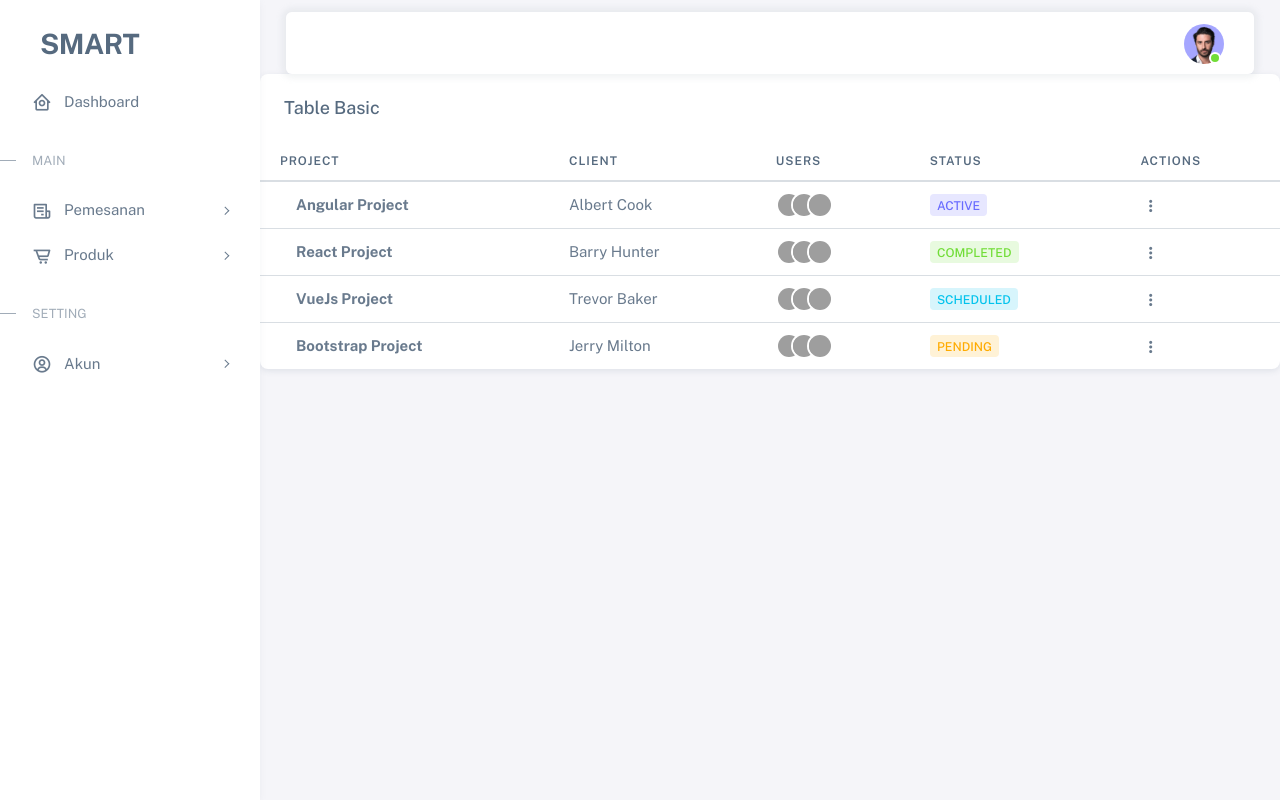
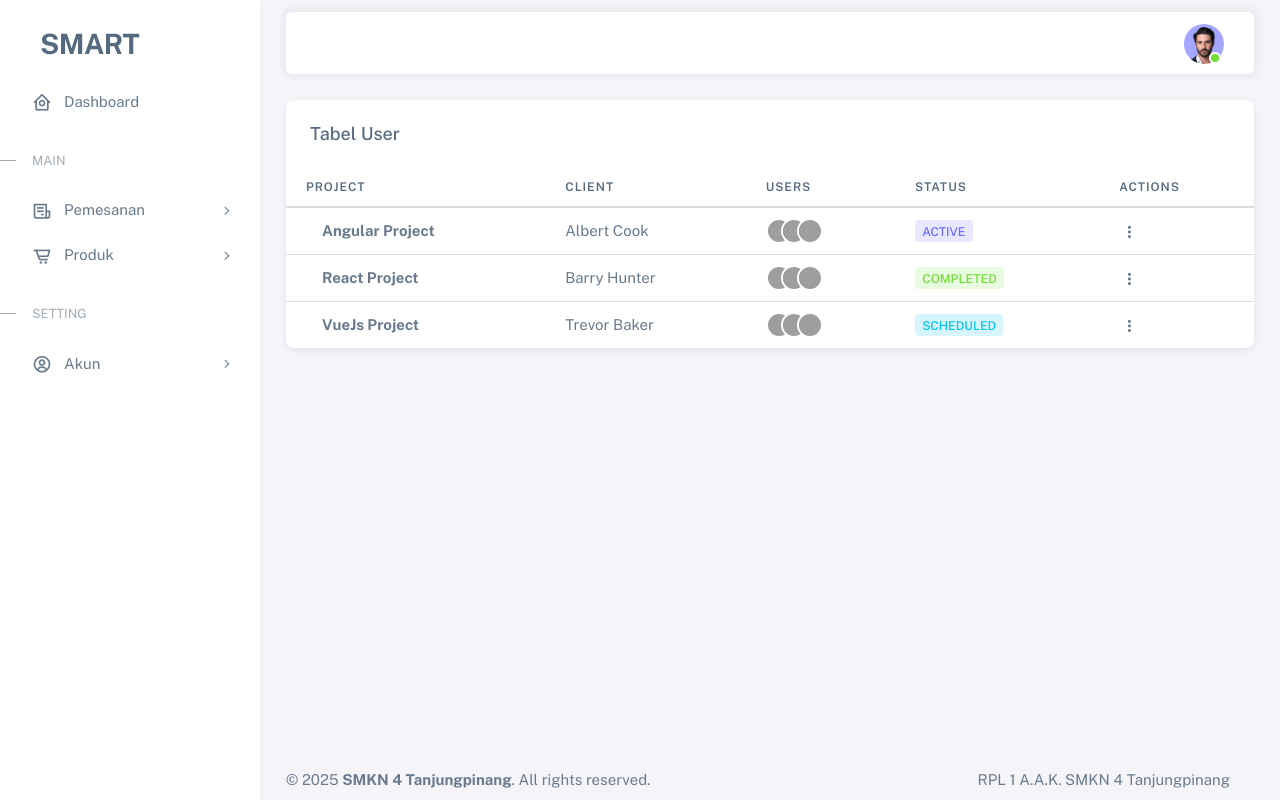
Before and after one commit to athalantis/SMart, a PHP site: page /dashmind.php in a window 1280 px wide. Run offline with PHP 8.4, Linux system fonts and the light colour scheme; the visitor is signed in with stand-in values (Sample User, id 1); grey boxes are pictures that could not be loaded.

Commit message:
panel admin (tabel yang berisi data user, dan sekaligus panel kontrol bagi admin untuk mengubah role user)

```diff
--- a/dashmind.php
+++ b/dashmind.php
@@ -1,15 +1,14 @@
 <?php
 include (".includes/header.php");
 $title = "Admin's Dashboard";
+
 // Menyertakan file untuk menampilkan notifikasi (jika ada)
-
-// ini budi
-//dor
 include '.includes/toast_notification.php';
 ?>
 
+<div class="container-xxl flex-grow-1 container-p-y">
     <div class="card">
-        <h5 class="card-header">Table Basic</h5>
+        <h5 class="card-header">Tabel User</h5>
         <div class="table-responsive text-nowrap">
             <table class="table">
                 <thead>
@@ -22,18 +21,19 @@ include '.includes/toast_notification.php';
                     </tr>
                 </thead>
                 <tbody class="table-border-bottom-0">
+                    <!-- Angular Project -->
                     <tr>
                         <td><i class="fab fa-angular fa-lg text-danger me-3"></i> <strong>Angular Project</strong></td>
                         <td>Albert Cook</td>
                         <td>
                             <ul class="list-unstyled users-list m-0 avatar-group d-flex align-items-center">
-                            <li data-bs-toggle="tooltip" data-popup="tooltip-custom" data-bs-placement="top" class="avatar avatar-xs pull-up" title="" data-bs-original-title="Lilian Fuller">
+                                <li data-bs-toggle="tooltip" title="Lilian Fuller" class="avatar avatar-xs pull-up">
                                     <img src="../assets/img/avatars/5.png" alt="Avatar" class="rounded-circle">
                                 </li>
-                            <li data-bs-toggle="tooltip" data-popup="tooltip-custom" data-bs-placement="top" class="avatar avatar-xs pull-up" title="" data-bs-original-title="Sophia Wilkerson">
+                                <li data-bs-toggle="tooltip" title="Sophia Wilkerson" class="avatar avatar-xs pull-up">
                                     <img src="../assets/img/avatars/6.png" alt="Avatar" class="rounded-circle">
                                 </li>
-                            <li data-bs-toggle="tooltip" data-popup="tooltip-custom" data-bs-placement="top" class="avatar avatar-xs pull-up" title="" data-bs-original-title="Christina Parker">
+                                <li data-bs-toggle="tooltip" title="Christina Parker" class="avatar avatar-xs pull-up">
                                     <img src="../assets/img/avatars/7.png" alt="Avatar" class="rounded-circle">
                                 </li>
                             </ul>
@@ -41,28 +41,30 @@ include '.includes/toast_notification.php';
                         <td><span class="badge bg-label-primary me-1">Active</span></td>
                         <td>
                             <div class="dropdown">
-                                <button type="button" class="btn p-0 dropdown-toggle hide-arrow" data-bs-toggle="dropdown" aria-expanded="false">
+                                <button type="button" class="btn p-0 dropdown-toggle hide-arrow" data-bs-toggle="dropdown">
                                     <i class="bx bx-dots-vertical-rounded"></i>
                                 </button>
                                 <div class="dropdown-menu">
-                                        <a class="dropdown-item" href="javascript:void(0);"><i class="bx bx-edit-alt me-1"></i> Edit</a>
-                                        <a class="dropdown-item" href="javascript:void(0);"><i class="bx bx-trash me-1"></i> Delete</a>
+                                    <a class="dropdown-item" href="#"><i class="bx bx-edit-alt me-1"></i> Edit</a>
+                                    <a class="dropdown-item" href="#"><i class="bx bx-trash me-1"></i> Delete</a>
                                 </div>
                             </div>
                         </td>
                     </tr>
+
+                    <!-- React Project -->
                     <tr>
                         <td><i class="fab fa-react fa-lg text-info me-3"></i> <strong>React Project</strong></td>
                         <td>Barry Hunter</td>
                         <td>
                             <ul class="list-unstyled users-list m-0 avatar-group d-flex align-items-center">
-                            <li data-bs-toggle="tooltip" data-popup="tooltip-custom" data-bs-placement="top" class="avatar avatar-xs pull-up" title="" data-bs-original-title="Lilian Fuller">
+                                <li data-bs-toggle="tooltip" title="Lilian Fuller" class="avatar avatar-xs pull-up">
                                     <img src="../assets/img/avatars/5.png" alt="Avatar" class="rounded-circle">
                                 </li>
-                            <li data-bs-toggle="tooltip" data-popup="tooltip-custom" data-bs-placement="top" class="avatar avatar-xs pull-up" title="" data-bs-original-title="Sophia Wilkerson">
+                                <li data-bs-toggle="tooltip" title="Sophia Wilkerson" class="avatar avatar-xs pull-up">
                                     <img src="../assets/img/avatars/6.png" alt="Avatar" class="rounded-circle">
                                 </li>
-                            <li data-bs-toggle="tooltip" data-popup="tooltip-custom" data-bs-placement="top" class="avatar avatar-xs pull-up" title="" data-bs-original-title="Christina Parker">
+                                <li data-bs-toggle="tooltip" title="Christina Parker" class="avatar avatar-xs pull-up">
                                     <img src="../assets/img/avatars/7.png" alt="Avatar" class="rounded-circle">
                                 </li>
                             </ul>
@@ -70,28 +72,30 @@ include '.includes/toast_notification.php';
                         <td><span class="badge bg-label-success me-1">Completed</span></td>
                         <td>
                             <div class="dropdown">
-                                <button type="button" class="btn p-0 dropdown-toggle hide-arrow" data-bs-toggle="dropdown" aria-expanded="false">
+                                <button type="button" class="btn p-0 dropdown-toggle hide-arrow" data-bs-toggle="dropdown">
                                     <i class="bx bx-dots-vertical-rounded"></i>
                                 </button>
                                 <div class="dropdown-menu">
-                                        <a class="dropdown-item" href="javascript:void(0);"><i class="bx bx-edit-alt me-2"></i> Edit</>
-                                        <a class="dropdown-item" href="javascript:void(0);"><i class="bx bx-trash me-2"></i> Delete</a>
+                                    <a class="dropdown-item" href="#"><i class="bx bx-edit-alt me-1"></i> Edit</a>
+                                    <a class="dropdown-item" href="#"><i class="bx bx-trash me-1"></i> Delete</a>
                                 </div>
                             </div>
                         </td>
                     </tr>
+
+                    <!-- VueJs Project -->
                     <tr>
                         <td><i class="fab fa-vuejs fa-lg text-success me-3"></i> <strong>VueJs Project</strong></td>
                         <td>Trevor Baker</td>
                         <td>
                             <ul class="list-unstyled users-list m-0 avatar-group d-flex align-items-center">
-                                <li data-bs-toggle="tooltip" data-popup="tooltip-custom" data-bs-placement="top" class="avatar avatar-xs pull-up" title="" data-bs-original-title="Lilian Fuller">
+                                <li data-bs-toggle="tooltip" title="Lilian Fuller" class="avatar avatar-xs pull-up">
                                     <img src="../assets/img/avatars/5.png" alt="Avatar" class="rounded-circle">
                                 </li>
-                                <li data-bs-toggle="tooltip" data-popup="tooltip-custom" data-bs-placement="top" class="avatar avatar-xs pull-up" title="" data-bs-original-title="Sophia Wilkerson">
+                                <li data-bs-toggle="tooltip" title="Sophia Wilkerson" class="avatar avatar-xs pull-up">
                                     <img src="../assets/img/avatars/6.png" alt="Avatar" class="rounded-circle">
                                 </li>
-                                <li data-bs-toggle="tooltip" data-popup="tooltip-custom" data-bs-placement="top" class="avatar avatar-xs pull-up" title="" data-bs-original-title="Christina Parker">
+                                <li data-bs-toggle="tooltip" title="Christina Parker" class="avatar avatar-xs pull-up">
                                     <img src="../assets/img/avatars/7.png" alt="Avatar" class="rounded-circle">
                                 </li>
                             </ul>
@@ -103,39 +107,8 @@ include '.includes/toast_notification.php';
                                     <i class="bx bx-dots-vertical-rounded"></i>
                                 </button>
                                 <div class="dropdown-menu">
-                                            <a class="dropdown-item" href="javascript:void(0);"><i class="bx bx-edit-alt me-2"></i> Edit</a>
-                                            <a class="dropdown-item" href="javascript:void(0);"><i class="bx bx-trash me-2"></i> Delete</a>
-                                        </div>
-                                </div>
-                        </td>
-                    </tr>
-                    <tr>
-                        <td>
-                            <i class="fab fa-bootstrap fa-lg text-primary me-3"></i> <strong>Bootstrap Project</strong>
-                        </td>
-                        <td>Jerry Milton</td>
-                        <td>
-                            <ul class="list-unstyled users-list m-0 avatar-group d-flex align-items-center">
-                                <li data-bs-toggle="tooltip" data-popup="tooltip-custom" data-bs-placement="top" class="avatar avatar-xs pull-up" title="" data-bs-original-title="Lilian Fuller">
-                                    <img src="../assets/img/avatars/5.png" alt="Avatar" class="rounded-circle">
-                                </li>
-                                <li data-bs-toggle="tooltip" data-popup="tooltip-custom" data-bs-placement="top" class="avatar avatar-xs pull-up" title="" data-bs-original-title="Sophia Wilkerson">
-                                    <img src="../assets/img/avatars/6.png" alt="Avatar" class="rounded-circle">
-                                </li>
-                                <li data-bs-toggle="tooltip" data-popup="tooltip-custom" data-bs-placement="top" class="avatar avatar-xs pull-up" title="" data-bs-original-title="Christina Parker">
-                                    <img src="../assets/img/avatars/7.png" alt="Avatar" class="rounded-circle">
-                                </li>
-                            </ul>
-                        </td>
-                        <td><span class="badge bg-label-warning me-1">Pending</span></td>
-                        <td>
-                            <div class="dropdown">
-                                <button type="button" class="btn p-0 dropdown-toggle hide-arrow" data-bs-toggle="dropdown">
-                                    <i class="bx bx-dots-vertical-rounded"></i>
-                                </button>
-                                <div class="dropdown-menu">
-                                    <a class="dropdown-item" href="javascript:void(0);"><i class="bx bx-edit-alt me-2"></i> Edit</a>
-                                    <a class="dropdown-item" href="javascript:void(0);"><i class="bx bx-trash me-2"></i> Delete</a>
+                                    <a class="dropdown-item" href="#"><i class="bx bx-edit-alt me-1"></i> Edit</a>
+                                    <a class="dropdown-item" href="#"><i class="bx bx-trash me-1"></i> Delete</a>
                                 </div>
                             </div>
                         </td>
@@ -143,3 +116,10 @@ include '.includes/toast_notification.php';
                 </tbody>
             </table>
         </div>
+    </div>
+</div>
+
+
+<?php
+include (".includes/footer.php");
+?>
```
Lines whose indentation alone changed are shown as unchanged.
